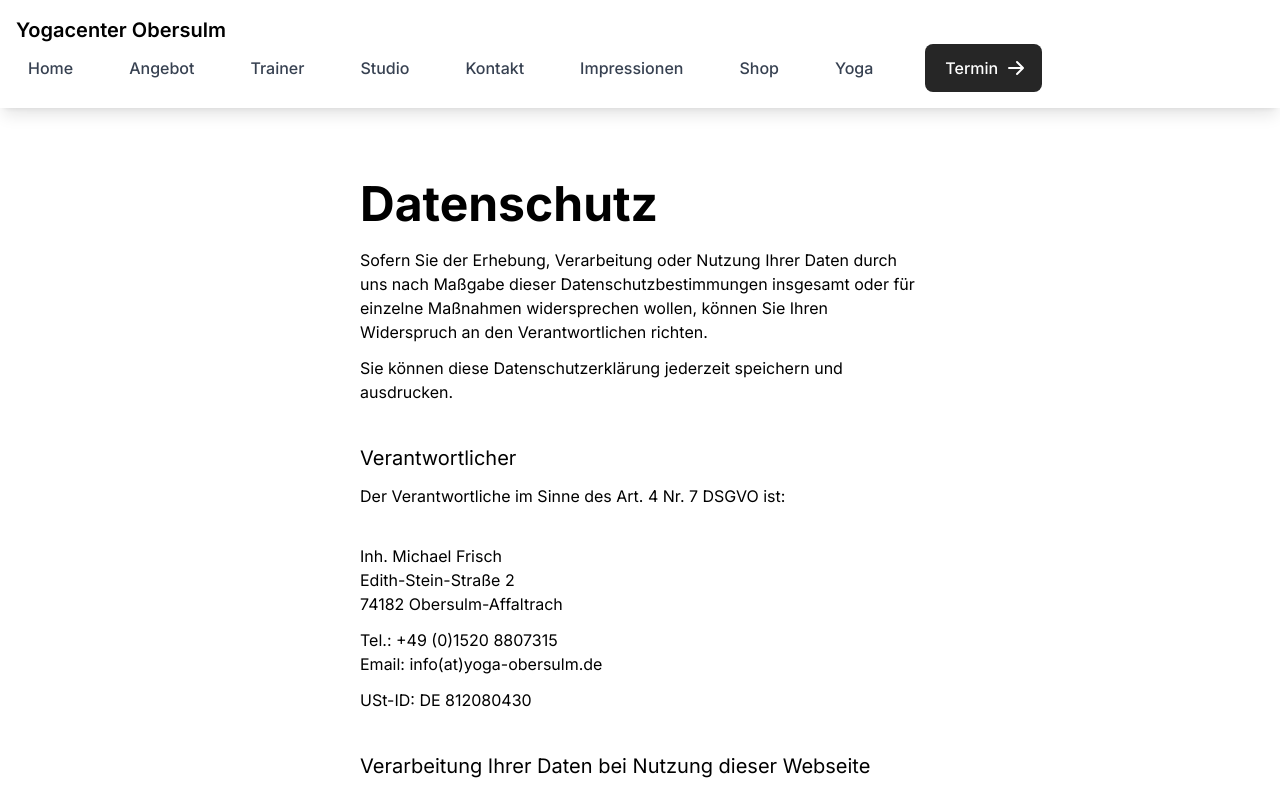
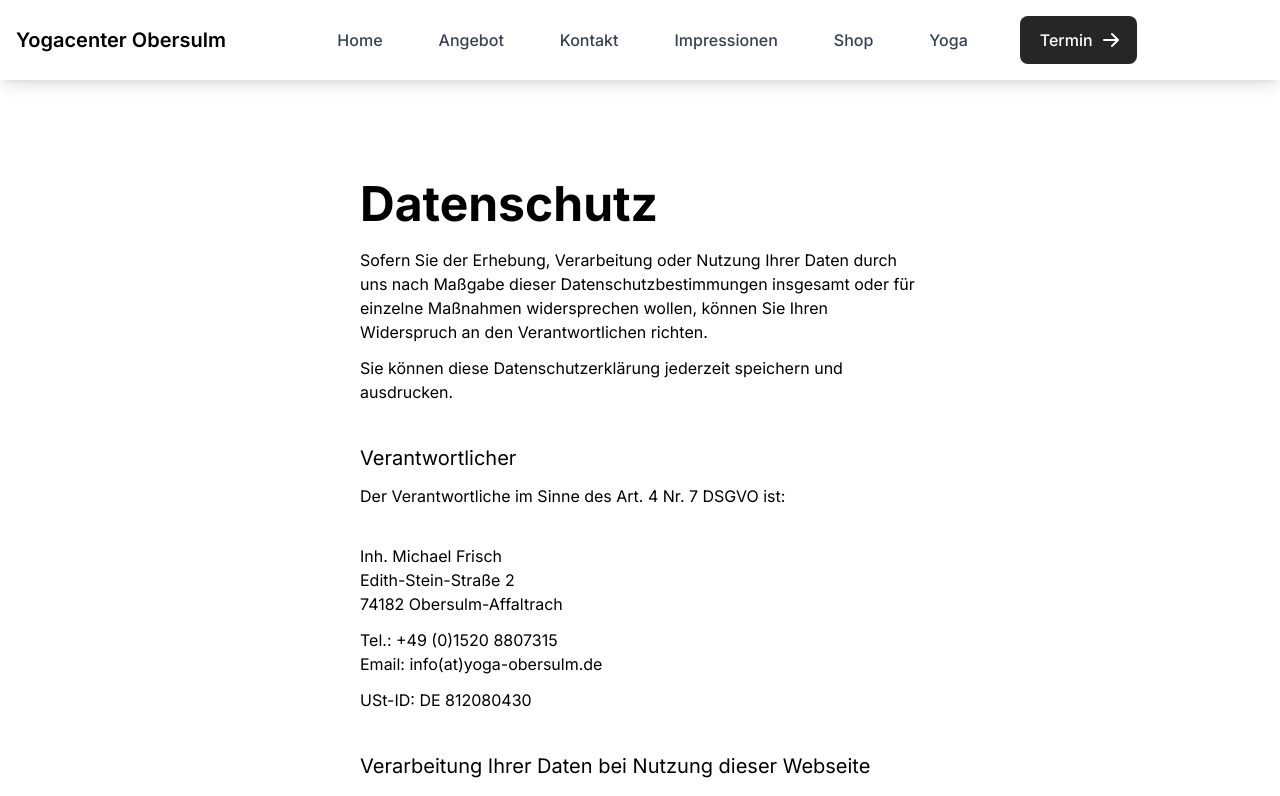
Before and after one commit to cklein83/yoga, a Next.js app: page /datenschutz in a window 1280 px wide. Shown: the top 796 px of the page. Built offline with nearby package versions, Linux system fonts and the light colour scheme.

Commit message:
scroll fix hydration

```diff
--- a/src/app/page.js
+++ b/src/app/page.js
@@ -15,11 +15,13 @@ export default function Home() {
     <>
       <HeroSection />
 
-      <ServiceSection />
+      <div id="services">
+        <ServiceSection />
 
-      <AboutSection />
+        <AboutSection />
 
-      <StudioSection />
+        <StudioSection />
+      </div>
 
       <BookSection />
 {/*
--- a/src/ui/sections/nav/NavLink.js
+++ b/src/ui/sections/nav/NavLink.js
@@ -1,5 +1,6 @@
 import Link from "next/link";
-import { Link as ScrollableLink } from "react-scroll";
+import { ScrollableLink } from "./ScrollableLink";
+//import { Link as ScrollableLink } from "react-scroll";
 
 export default function NavLink({ id, name, active, href, onClick, external, onHome }) {
 
@@ -24,13 +25,12 @@ export default function NavLink({ id, name, active, href, onClick, external, onH
       )}
 
       {(onHome && !external) && (
-      <Link href={theHref}>
         <ScrollableLink
             to={id} spy={true} offset={-100}
+            href={theHref}
             onClick={onClick}
             activeClass="!text-amber-700"
             className={`block py-2 px-3 text-gray-700 hover:text-amber-700`}>{name}</ScrollableLink>
-       </Link>
       )}
     </li>
   )
--- a/src/ui/sections/nav/Navigation.js
+++ b/src/ui/sections/nav/Navigation.js
@@ -13,6 +13,7 @@ export const nav = [
     "id": "services",
     "name": "Angebot"
   },
+  /*
   {
     "id": "about",
     "name": "Trainer"
@@ -21,6 +22,7 @@ export const nav = [
     "id": "studio",
     "name": "Studio"
   },
+  */
   {
     "id": "book",
     "name": "Kontakt"
@@ -54,7 +56,7 @@ export default function Navigation() {
   return (
     <nav class="bg-white fixed top-0 w-full py-4 shadow-lg z-50">
 
-      <div class="flex flex-wrap items-center justify-between max-w-screen-2xl px-4 mx-auto">
+      <div class="flex flex-wrap items-center justify-between max-w-screen-xl px-4 mx-auto">
         <a href="/" class="flex items-center">
           {/*
           <img src="https://www.svgrepo.com/show/499962/music.svg" class="h-6 mr-3 sm:h-9" alt="Landwind Logo" />
```
